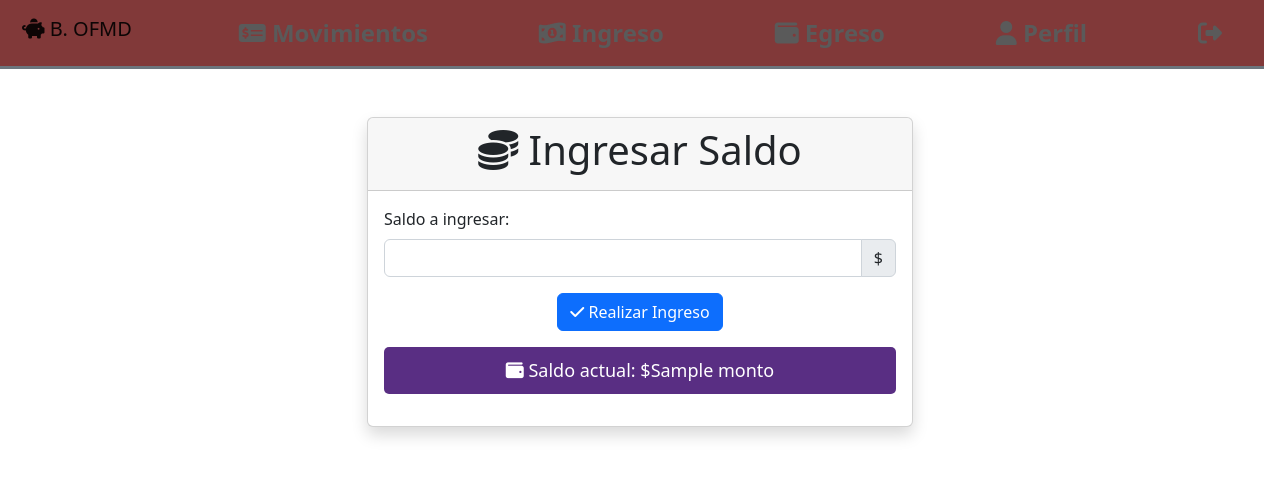
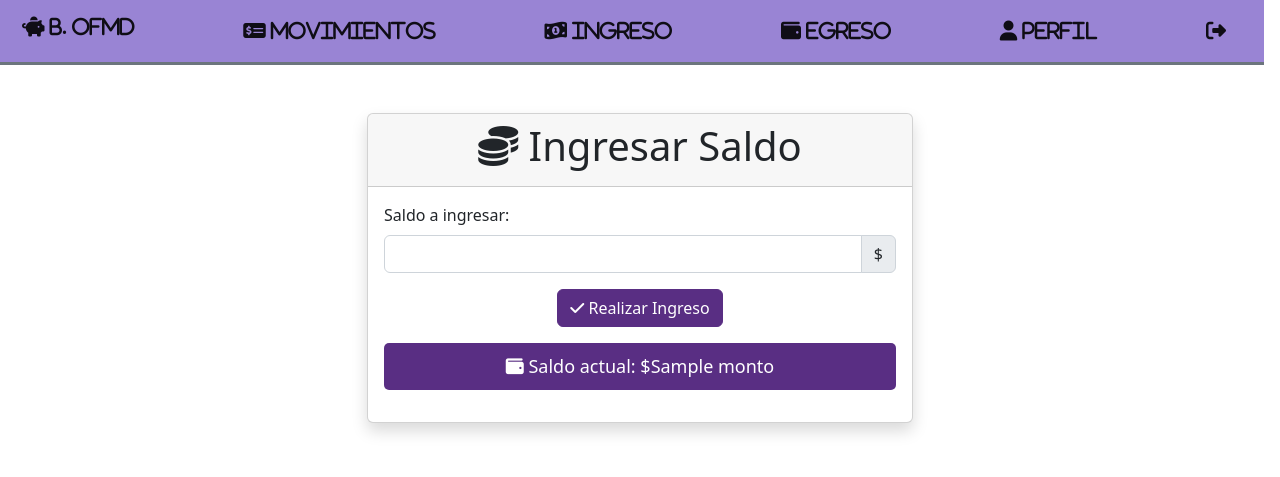
Before and after one commit to caroline2684/sistema-python, a Flask app: page /ingreso in a window 1280 px wide. Shown: the top 477 px of the page. Run offline with Flask 3, Linux system fonts and the light colour scheme; a database or web service that is not in the repository returns one stand-in record (values such as "Sample title").

Commit message:
interfaz

```diff
--- a/templates/ingreso.html
+++ b/templates/ingreso.html
@@ -2,11 +2,20 @@
 block content %}
 <style>
   .saldo-actual {
-    background-color: #592E83; /* Fondo azul */
+    background-color: #592e83; /* Fondo azul */
     color: #fff; /* Texto blanco */
     padding: 10px; /* Espaciado interno */
     border-radius: 5px; /* Esquinas redondeadas */
     font-size: 18px; /* Tamaño de fuente más grande */
+  }
+  .btn-primary {
+    background-color: #592e83;
+    border-color: #592e83;
+  }
+
+  .btn-primary:hover {
+    background-color: #0056b3;
+    border-color: #0056b3;
   }
 </style>
 <body class="bg-gray-200">
--- a/templates/menu.html
+++ b/templates/menu.html
@@ -21,10 +21,10 @@
       crossorigin="anonymous"
     ></script>
 
-    <link href="styles.css" rel="stylesheet" />
+    <link href="/frontend/styles/styles.css" rel="stylesheet" />
     <style>
       .navbar {
-        background-color: #9984D4; /* Color de fondo azul */
+        background-color: #9984d4; /* Color de fondo azul */
         padding: 10px; /* Añade espacio alrededor del menú */
       }
     </style>
@@ -37,23 +37,23 @@
       >
         <div class="container-fluid">
           <h1 class="navbar-brand">
-            <i class="fas fa-piggy-bank"></i> B. OFMD
+            <i class="fas fa-piggy-bank"> B. OFMD</i>
           </h1>
 
           <a href="{{ url_for('movimientos') }}" class="navbar-brand"
-            ><i class="fas fa-money-check-alt"></i> Movimientos</a
+            ><i class="fas fa-money-check-alt"> Movimientos</i></a
           >
 
           <a href="{{ url_for('ingreso') }}" class="navbar-brand"
-            ><i class="fas fa-money-bill-wave-alt"></i> Ingreso</a
+            ><i class="fas fa-money-bill-wave-alt"> Ingreso</i></a
           >
 
           <a href="{{ url_for('egreso') }}" class="navbar-brand"
-            ><i class="fas fa-wallet"></i> Egreso</a
+            ><i class="fas fa-wallet"> Egreso</i></a
           >
 
           <a href="{{ url_for('perfil') }}" class="navbar-brand"
-            ><i class="fas fa-user"></i> Perfil</a
+            ><i class="fas fa-user"> Perfil</i></a
           >
 
           <a href="{{ url_for('logout') }}" class="navbar-brand"
```
Also changed, not shown: templates/egreso.html (+3 -4 lines), templates/movimientos.html (+17 -4 lines), templates/perfil.html (+14 -7 lines), templates/registro.html (+11 -6 lines), templates/sign-in.html (+11 -6 lines).
